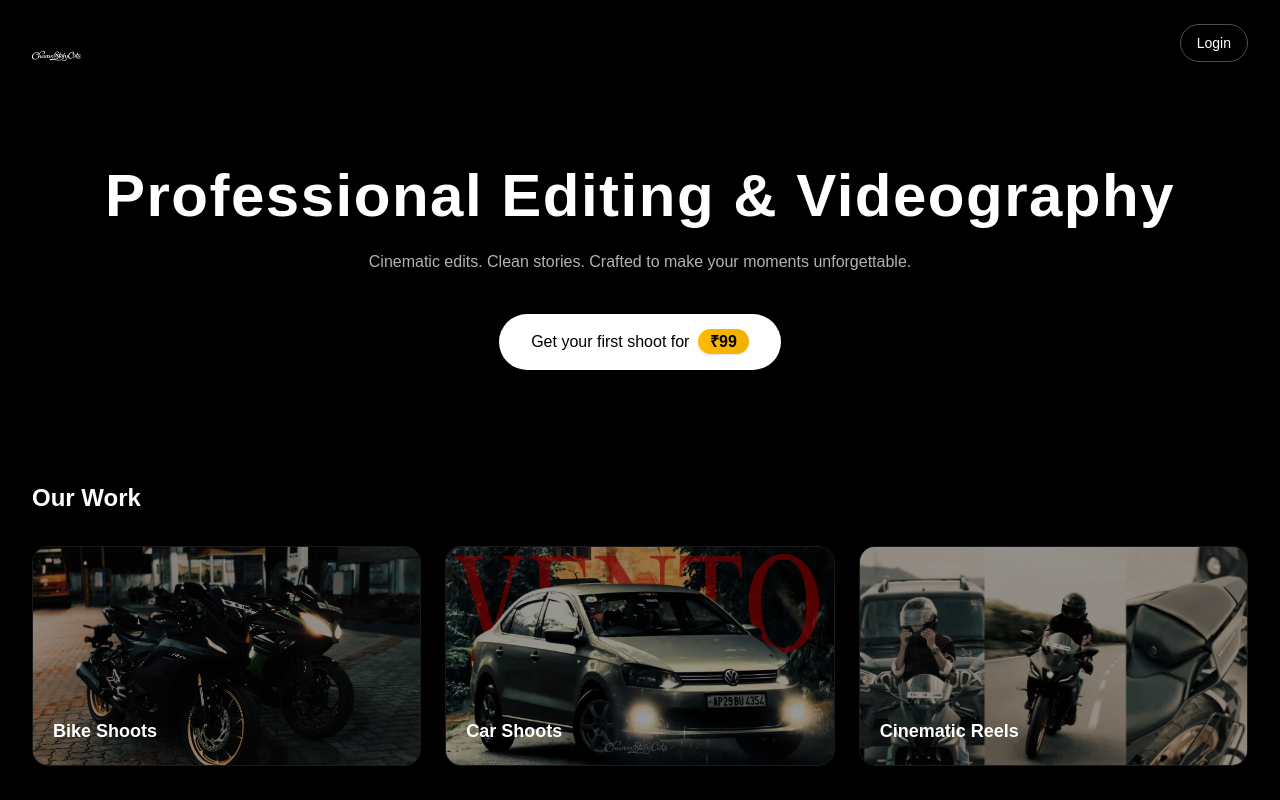
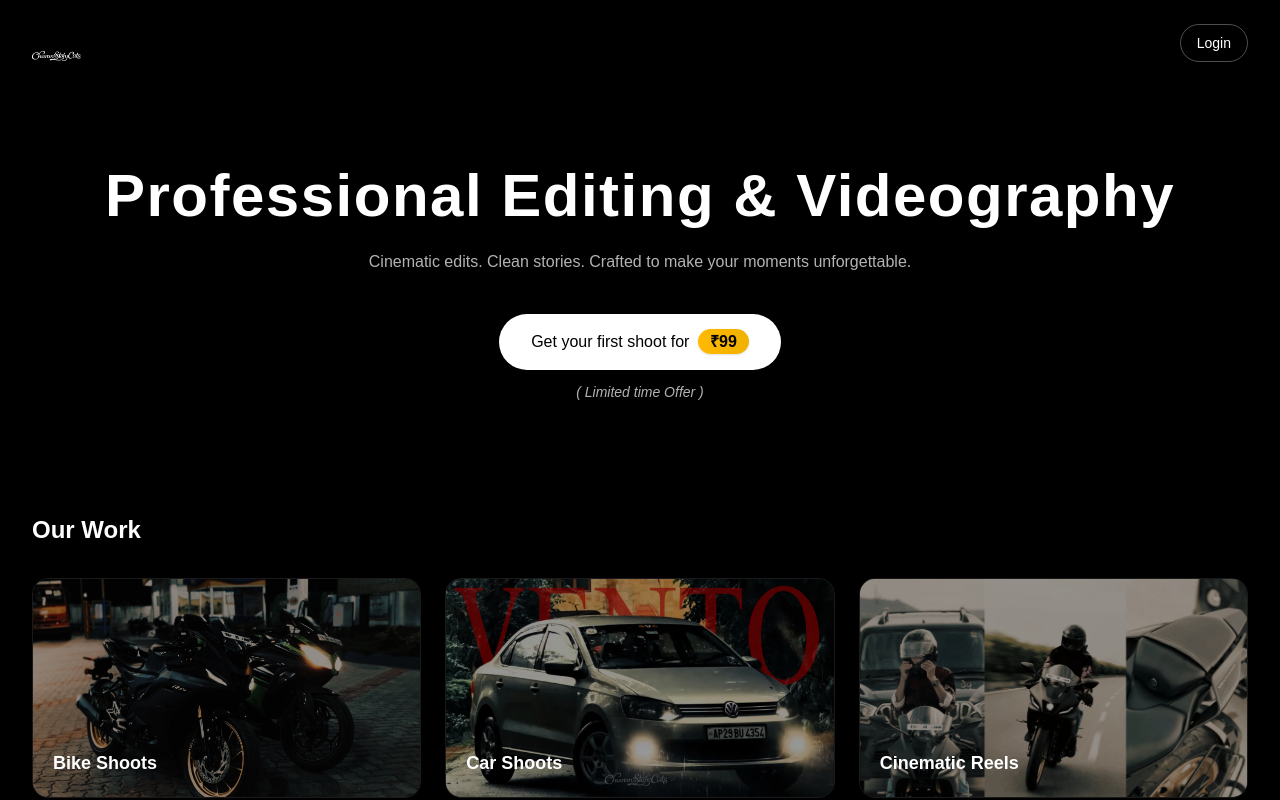
Before and after one commit to saicharan181719/charanstorycuts, a Next.js app: page / in a window 1280 px wide. Shown: the top 800 px of the page. Built offline with nearby package versions, Linux system fonts and the light colour scheme; no server answers.

Commit message:
added limited time offer text

```diff
--- a/app/page.tsx
+++ b/app/page.tsx
@@ -76,6 +76,15 @@ export default function HomePage() {
             ₹99
           </span>
         </motion.button>
+        {/* Limited Offer Text */}
+        <motion.p
+          initial={{ opacity: 0 }}
+          animate={{ opacity: 1 }}
+          transition={{ delay: 0.35 }}
+          className="mt-3 text-white/70 max-w-xl text-sm italic"
+        >
+          ( Limited time Offer )
+        </motion.p>
       </section>
 
      {/* Our Work */}
```
